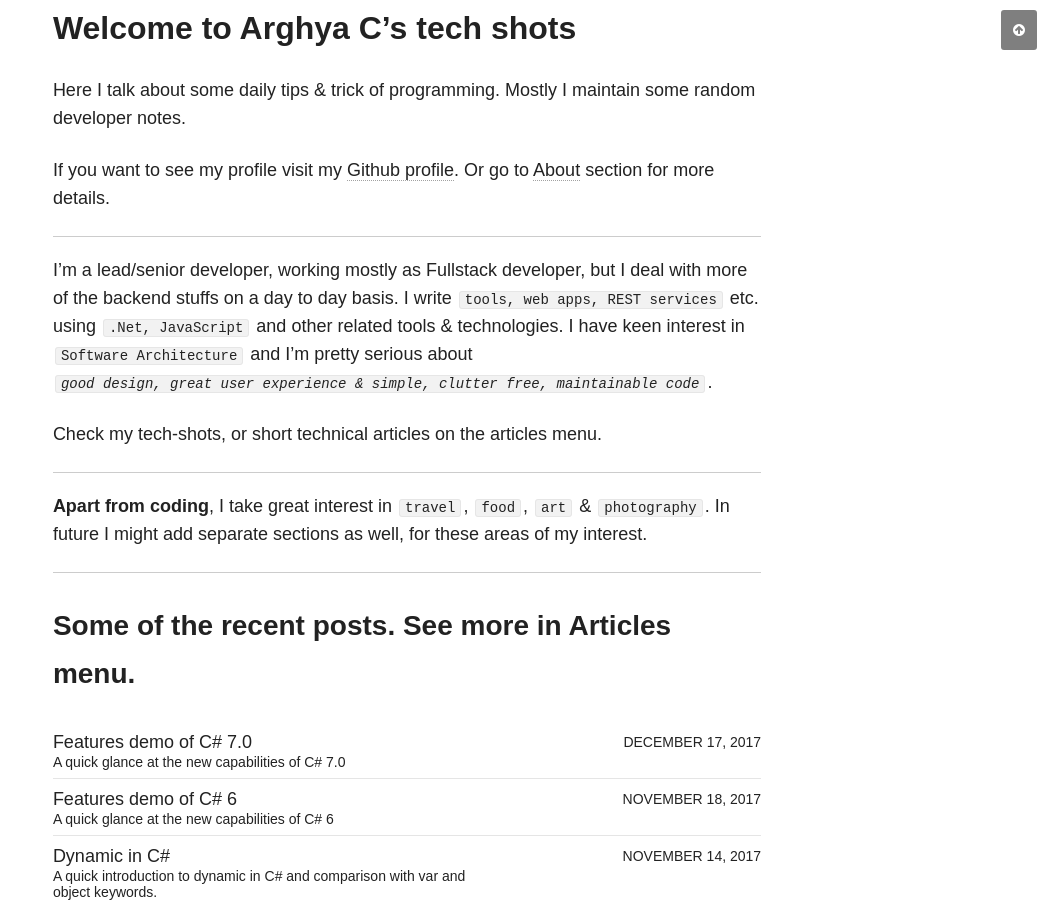
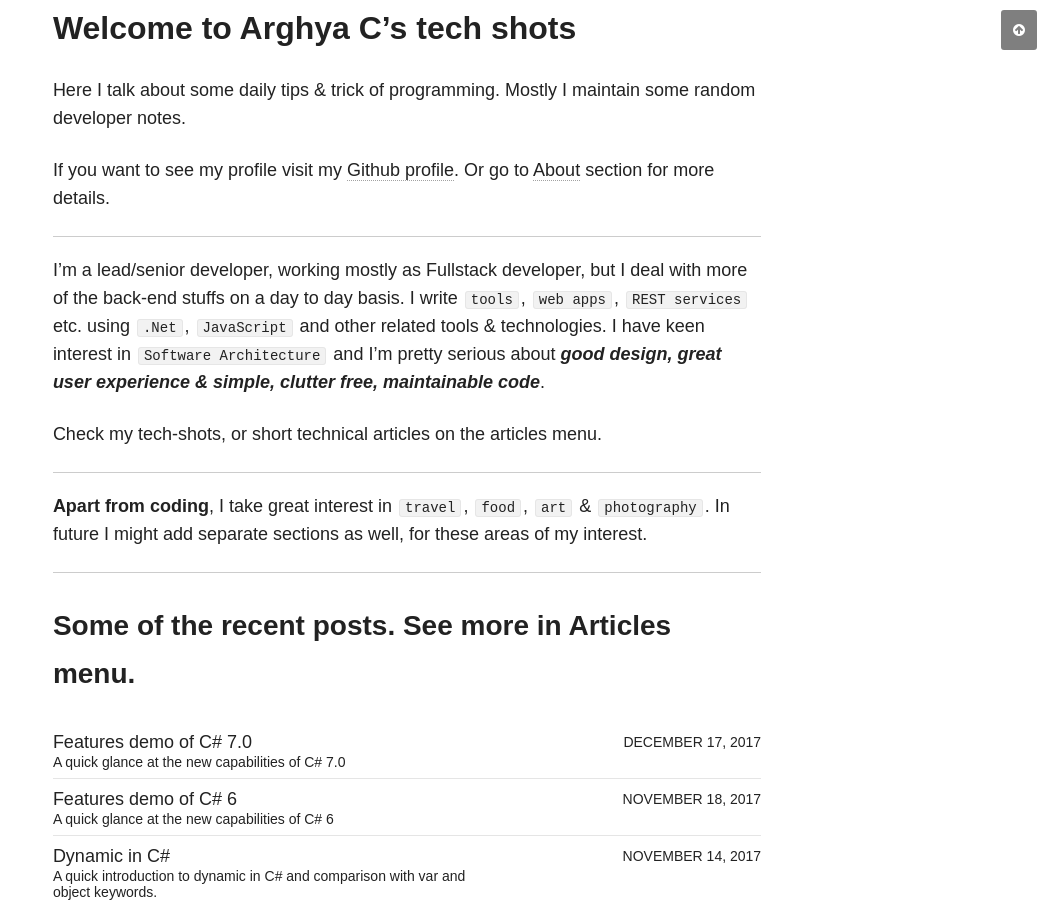
Before and after one commit to chakrabar/chakrabar.github.io, a Jekyll site: the page built from index.md, in a window 1280 px wide and 900 px high, scrolled down 594 px. Shown: the whole window, without its empty margins (233-1280 px from the left). Built offline with Jekyll 4.4.1, drawn with Linux system fonts in a browser that asks for light colours; nearby versions of some CDN libraries.

Commit message:
Fix horizontal scroll on home page

```diff
--- a/index.md
+++ b/index.md
@@ -12,7 +12,7 @@
 
 ----
 
-I'm a lead/senior developer, working mostly as Fullstack developer, but I deal with more of the backend stuffs on a day to day basis. I write `tools, web apps, REST services` etc. using `.Net, JavaScript` and other related tools & technologies. I have keen interest in `Software Architecture` and I'm pretty serious about *`good design, great user experience & simple, clutter free, maintainable code`*.
+I'm a lead/senior developer, working mostly as Fullstack developer, but I deal with more of the back-end stuffs on a day to day basis. I write `tools`, `web apps`, `REST services` etc. using `.Net`, `JavaScript` and other related tools & technologies. I have keen interest in `Software Architecture` and I'm pretty serious about ***good design, great user experience & simple, clutter free, maintainable code***.
 
 Check my tech-shots, or short technical articles on the articles menu.
 
```
